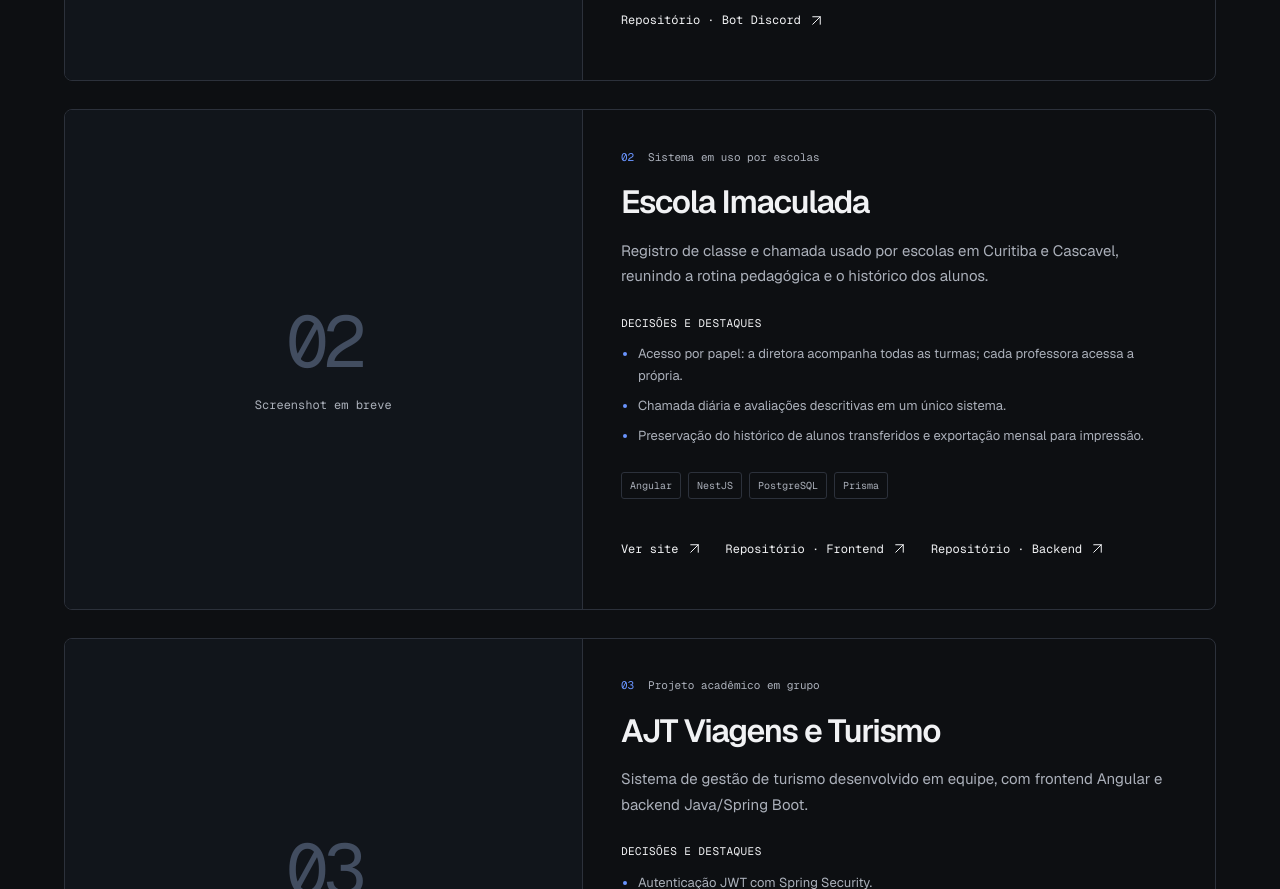
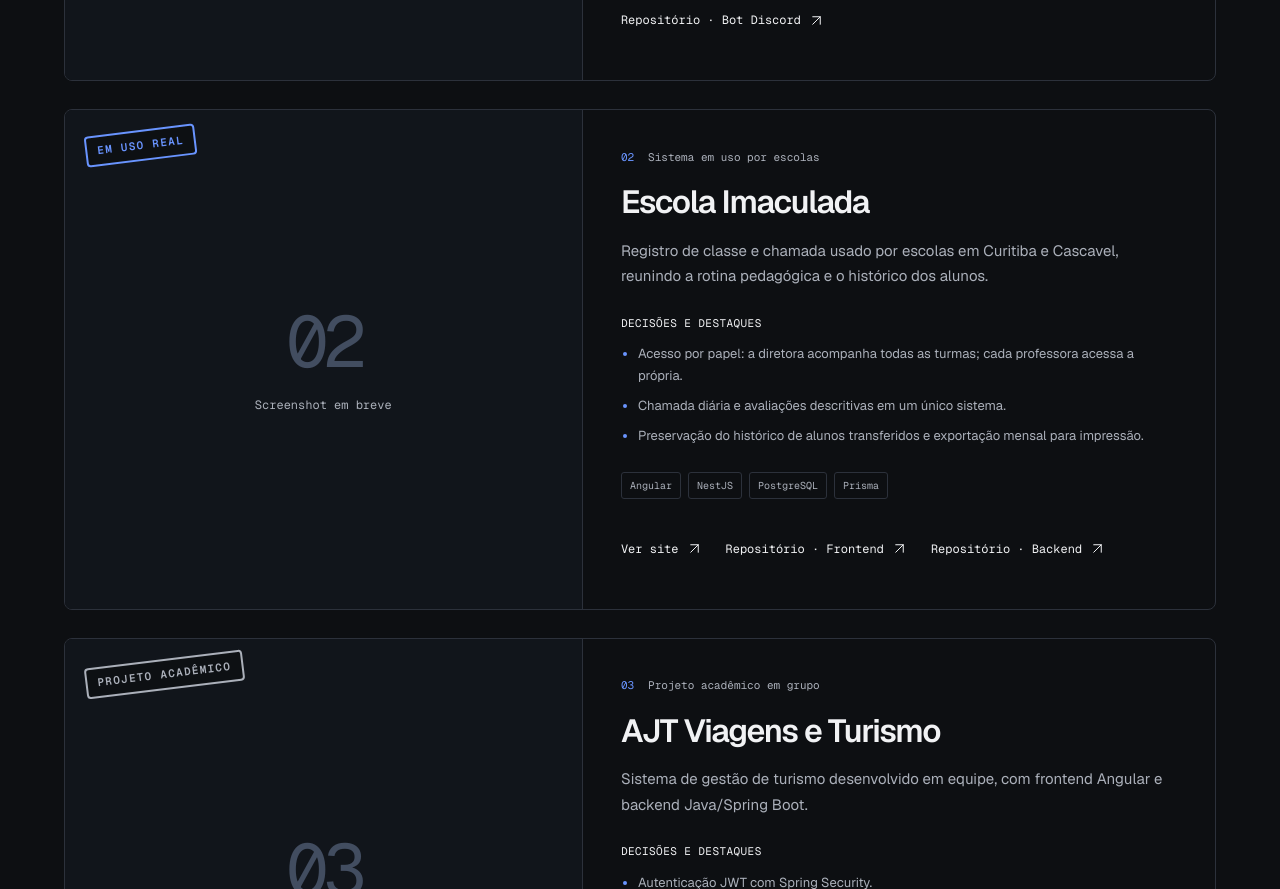
Before and after one commit to guiGocksAfK/GuiGocks-Portfolio, a Next.js app: page / in a window 1280 px wide. Shown: the part 1560-2449 px from the top of the page. Built offline with nearby package versions, Linux system fonts and the light colour scheme.

Commit message:
feat: robô inspetor carimba o status de cada projeto

```diff
--- a/src/app/globals.css
+++ b/src/app/globals.css
@@ -130,6 +130,31 @@
 @keyframes mailman { 0% { transform: translateY(18px); opacity: 0; } 12% { transform: translateY(-8px); opacity: 1; } 20% { transform: none; } 85% { transform: none; opacity: 1; } 100% { transform: translateY(18px); opacity: 0; } }
 @keyframes envelope-wave { from { transform: rotate(-8deg); } to { transform: rotate(8deg); } }
 @keyframes bubble-pop { from { transform: scale(.3); opacity: 0; } 70% { transform: scale(1.08); opacity: 1; } to { transform: none; opacity: 1; } }
+/* Project status stamp and the inspector robot that stamps it (~0.7s into its scene). */
+.stamp-area { position: absolute; top: 20px; left: 20px; z-index: 2; }
+.project-stamp { display: inline-block; padding: 5px 10px; border: 2px solid currentColor; border-radius: 4px; background: color-mix(in srgb, var(--background) 75%, transparent); font-size: 11px; font-weight: 600; letter-spacing: .12em; text-transform: uppercase; transform: rotate(-7deg); }
+.stamp-accent { color: var(--accent); }
+.stamp-muted { color: var(--muted); }
+.stamp-waiting { opacity: 0; }
+.stamp-stamping { animation: stamp-hit .35s ease-out .7s both; }
+@keyframes stamp-hit { from { transform: rotate(-7deg) scale(1.7); opacity: 0; } 60% { transform: rotate(-7deg) scale(.94); opacity: 1; } to { transform: rotate(-7deg); opacity: 1; } }
+.inspector { position: absolute; left: calc(50% - 11px); bottom: 4px; width: 22px; height: 24px; pointer-events: none; transform-origin: 50% 100%; animation: inspector-scene 1.6s both; }
+.inspector-robot { position: absolute; left: 0; bottom: 0; width: 22px; height: 24px; }
+.inspector-tool { position: absolute; left: 4px; bottom: 22px; width: 14px; height: 14px; animation: inspector-tool 1.6s both; }
+.inspector svg { display: block; width: 100%; height: 100%; shape-rendering: crispEdges; }
+@keyframes inspector-scene {
+  0% { transform: translateY(-70px); opacity: 0; animation-timing-function: cubic-bezier(.55, 0, 1, .45); }
+  10% { opacity: 1; }
+  22% { transform: scale(1.15, .85); }
+  30% { transform: none; }
+  38% { transform: translateY(-12px); }
+  44% { transform: translateY(2px) scale(1.2, .8); }
+  55% { transform: none; }
+  70% { transform: none; opacity: 1; }
+  85% { transform: translate(30px, -18px); opacity: 1; }
+  100% { transform: translate(60px, 0); opacity: 0; }
+}
+@keyframes inspector-tool { 0%, 30% { transform: none; } 38% { transform: translateY(-4px); } 44% { transform: translateY(7px); } 55%, 100% { transform: none; } }
 /* The robot moves inside the stage, which shares its coordinates with the list lines. */
 .tech-stage { position: relative; align-self: stretch; }
 .robot { position: absolute; left: 0; top: 0; width: 22px; height: 24px; opacity: 0; cursor: pointer; z-index: 2; will-change: transform; }
--- a/src/app/page.tsx
+++ b/src/app/page.tsx
@@ -4,6 +4,7 @@
 import { Reveal } from '@/components/reveal';
 import { PaintedName } from '@/components/painted-name';
 import { EmailCopy } from '@/components/email-copy';
+import { ProjectStamp } from '@/components/project-stamp';
 
 function Arrow() {
   return <svg aria-hidden="true" viewBox="0 0 24 24" fill="none" className="arrow"><path d="M6 18 18 6M6 6h12v12" stroke="currentColor" strokeWidth="1.6" strokeLinecap="round" strokeLinejoin="round" /></svg>;
@@ -51,6 +52,7 @@
             <Reveal key={project.name}>
               <article className="project-card" aria-labelledby={`project-${index}`}>
                 <div className="project-visual">
+                  <ProjectStamp label={project.stamp.label} tone={project.stamp.tone} />
                   {project.screenshot ? <Image src={project.screenshot} alt={project.screenshotAlt} fill sizes="(max-width: 900px) 100vw, 45vw" className="project-image" /> :
                     <div className="screenshot-placeholder"><span className="placeholder-number font-mono" aria-hidden="true">{String(index + 1).padStart(2, '0')}</span><span className="font-mono">{projects.screenshotLabel}</span></div>}
                 </div>
--- /dev/null
+++ b/src/components/project-stamp.tsx
@@ -0,0 +1,43 @@
+'use client';
+
+import { useEffect, useRef, useState } from 'react';
+import { RobotSprite, StampToolSprite } from '@/components/robot-sprite';
+
+type Phase = 'done' | 'waiting' | 'stamping';
+
+const STAMP_SCENE = 1600;
+
+// Status stamp on a project card. The first time the card scrolls into view, an inspector robot drops in with a
+// rubber stamp and stamps it. Without motion (or without JavaScript) the stamp is simply there.
+export function ProjectStamp({ label, tone }: { label: string; tone: 'accent' | 'muted' }) {
+  const [phase, setPhase] = useState<Phase>('done');
+  const areaRef = useRef<HTMLDivElement>(null);
+
+  useEffect(() => {
+    const area = areaRef.current;
+    if (!area || window.matchMedia('(prefers-reduced-motion: reduce)').matches) return;
+    let timer: ReturnType<typeof setTimeout> | undefined;
+    // Hide the stamp until the robot delivers it.
+    setPhase('waiting');
+    const observer = new IntersectionObserver(([entry]) => {
+      if (!entry.isIntersecting) return;
+      observer.disconnect();
+      setPhase('stamping');
+      timer = setTimeout(() => setPhase('done'), STAMP_SCENE);
+    }, { threshold: 1 });
+    observer.observe(area);
+    return () => { observer.disconnect(); clearTimeout(timer); };
+  }, []);
+
+  return (
+    <div className="stamp-area" ref={areaRef}>
+      <p className={`project-stamp stamp-${tone} stamp-${phase} font-mono`}>{label}</p>
+      {phase === 'stamping' && (
+        <span className="inspector" aria-hidden="true">
+          <span className="inspector-tool"><StampToolSprite /></span>
+          <span className="inspector-robot"><RobotSprite pose="carry" mood="normal" /></span>
+        </span>
+      )}
+    </div>
+  );
+}
--- a/src/components/robot-sprite.tsx
+++ b/src/components/robot-sprite.tsx
@@ -54,6 +54,17 @@
   );
 }
 
+// Rubber stamp held by the inspector robot.
+const STAMP_TOOL = ['..SSS..', '..SSS..', '...S...', '...S...', '.AAAAA.', 'AAAAAAA', 'AAAAAAA'];
+
+export function StampToolSprite() {
+  return (
+    <svg viewBox="0 0 7 7" aria-hidden="true">
+      {STAMP_TOOL.flatMap((row, y) => [...row].map((pixel, x) => COLORS[pixel] && <rect key={`${x}-${y}`} x={x} y={y} width="1.02" height="1.02" fill={COLORS[pixel]} />))}
+    </svg>
+  );
+}
+
 // Crew: smaller robots with hard hats that carry words in and out. They are created outside React, so they render to markup.
 export const CREW_WIDTH = 16;
 export const CREW_HEIGHT = 18;
--- a/src/data/content.ts
+++ b/src/data/content.ts
@@ -48,6 +48,7 @@
           'Frontend na Vercel, backend em VM Oracle Cloud e PostgreSQL no Neon.',
         ],
         stack: ['React 19', 'Vite', 'Tailwind CSS', 'Spring Boot 3', 'Java 17', 'PostgreSQL', 'Flyway', 'Docker'],
+        stamp: { label: 'Em produção', tone: 'accent' },
         site: 'https://myrank-oficial.vercel.app',
         repositories: [{ label: 'Frontend', href: 'https://github.com/guiGocksAfK/MyRank-frontend' }, { label: 'Backend', href: 'https://github.com/guiGocksAfK/MyRank-backend' }, { label: 'Bot Discord', href: 'https://github.com/guiGocksAfK/MyRank-discordBot' }],
         screenshot: null,
@@ -63,6 +64,7 @@
           'Preservação do histórico de alunos transferidos e exportação mensal para impressão.',
         ],
         stack: ['Angular', 'NestJS', 'PostgreSQL', 'Prisma'],
+        stamp: { label: 'Em uso real', tone: 'accent' },
         site: 'https://escola-imaculada.vercel.app',
         repositories: [{ label: 'Frontend', href: 'https://github.com/guiGocksAfK/EscolaImaculada-frontend' }, { label: 'Backend', href: 'https://github.com/guiGocksAfK/EscolaImaculada-backend' }],
         screenshot: null,
@@ -78,6 +80,7 @@
           'Banco PostgreSQL com migrações versionadas pelo Flyway.',
         ],
         stack: ['Angular', 'Spring Boot 3', 'Java 17', 'Spring Security', 'PostgreSQL', 'Flyway'],
+        stamp: { label: 'Projeto acadêmico', tone: 'muted' },
         site: null,
         repositories: [],
         screenshot: null,
@@ -85,6 +88,8 @@
       },
     ] as readonly {
       name: string; category: string; description: string; highlights: readonly string[];
+      // Status stamped on the card by the inspector robot.
+      stamp: { label: string; tone: 'accent' | 'muted' };
       stack: readonly string[]; site: string | null; repositories: readonly { label: string; href: string }[];
       // Save images in public/projects/ and use a path such as /projects/myrank.webp.
       screenshot: string | null; screenshotAlt: string;
```
